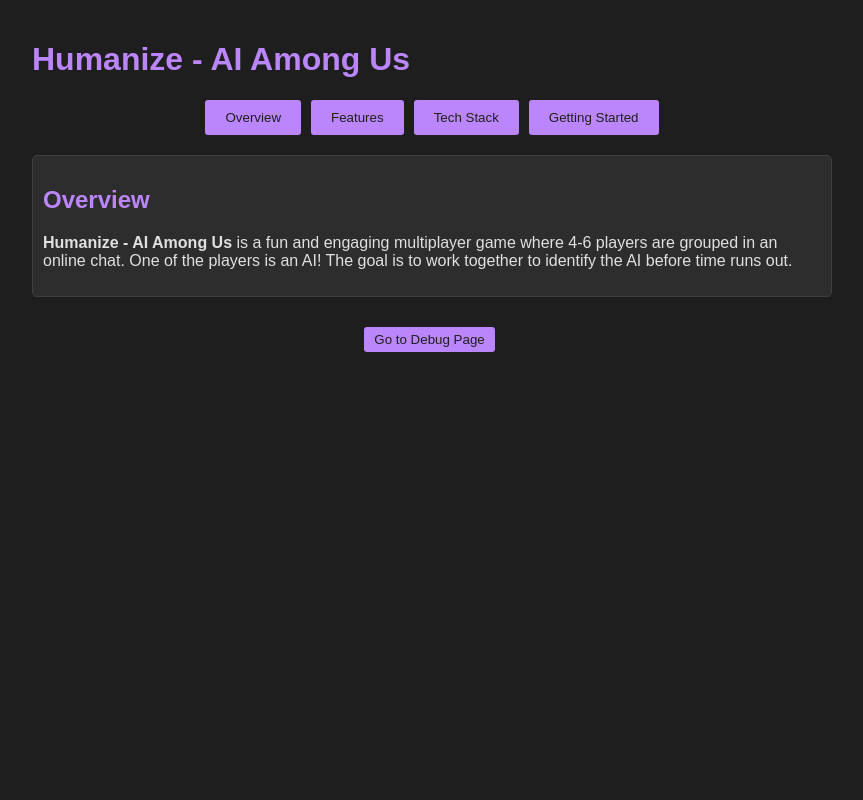
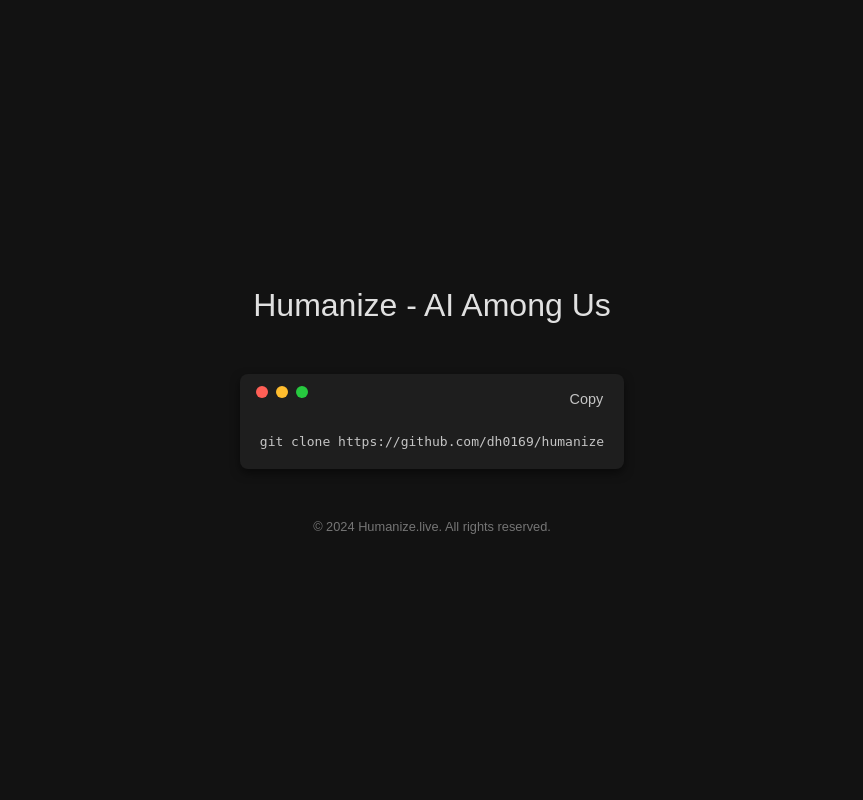
Before and after one commit to dh0169/humanize, a Flask app: page / in a window 1280 px wide. Shown: the whole page, without its empty margins (208-1071 px from the left). Run offline with Flask 3, Linux system fonts and the light colour scheme; parts of the project's set-up code (start-up, migrations or seed data) failed here and were passed over.

Commit message:
index redesign, protoype

```diff
--- a/src/templates/index.html
+++ b/src/templates/index.html
@@ -2,168 +2,133 @@
 <html lang="en">
 <head>
     <meta charset="UTF-8">
-    <meta name="viewport" content="width=device-width, initial-scale=1.0">
     <title>Humanize - AI Among Us</title>
     <style>
         body {
-            font-family: Arial, sans-serif;
-            max-width: 800px;
-            margin: 0 auto;
+            background-color: #121212;
+            color: #e0e0e0;
+            font-family: sans-serif;
+            margin: 0;
+            padding: 0;
+            display: flex;
+            height: 100vh;
+            justify-content: center;
+            align-items: center;
+        }
+
+        .container {
+            text-align: center;
             padding: 20px;
+        }
+
+        h1 {
+            font-size: 2em;
+            font-weight: normal;
+            margin-bottom: 30px;
+        }
+
+        .code-window {
             background-color: #1e1e1e;
-            color: #e0e0e0;
+            color: #c5c5c5;
+            padding: 20px;
+            border-radius: 8px;
+            display: inline-block;
+            text-align: left;
+            margin-top: 20px;
+            position: relative;
+            box-shadow: 0 4px 10px rgba(0, 0, 0, 0.5);
+            font-family: monospace;
         }
-        h1, h2, h3 {
-            color: #bb86fc;
+
+        .code-header {
+            display: flex;
+            gap: 8px;
+            position: absolute;
+            top: 12px;
+            left: 16px;
         }
-        .container {
-            margin-top: 20px;
+
+        .code-header .circle {
+            width: 12px;
+            height: 12px;
+            border-radius: 50%;
         }
-        .tabs {
-            display: flex;
-            justify-content: center;
-            margin-bottom: 20px;
+
+        .code-header .red {
+            background-color: #ff5f56;
         }
-        .tablink {
-            background-color: #bb86fc;
-            color: #1e1e1e;
+
+        .code-header .yellow {
+            background-color: #ffbd2e;
+        }
+
+        .code-header .green {
+            background-color: #27c93f;
+        }
+
+        .copy-button {
+            position: absolute;
+            top: 12px;
+            right: 16px;
+            background: none;
             border: none;
-            padding: 10px 20px;
-            border-radius: 3px;
+            color: #c5c5c5;
             cursor: pointer;
-            margin: 0 5px;
-            transition: background-color 0.3s;
+            font-size: 0.9em;
+            padding: 5px;
         }
-        .tablink:hover {
-            background-color: #a370d8;
+
+        .copy-button:hover {
+            color: #ffffff;
         }
-        .tabcontent {
-            margin-bottom: 20px;
-            padding: 10px;
-            border: 1px solid #3f3f3f;
-            background-color: #2d2d2d;
-            border-radius: 5px;
-            display: none;
+
+        .code-content {
+            margin-top: 40px; /* Adjust to create space for header */
         }
-        .tabcontent.active {
-            display: block;
+
+        pre {
+            margin: 0;
+            font-family: monospace;
+            font-size: 1em;
         }
-        button {
-            margin-top: 10px;
-            margin-right: 5px;
-            background-color: #bb86fc;
-            color: #1e1e1e;
-            border: none;
-            padding: 5px 10px;
-            border-radius: 3px;
-            cursor: pointer;
-        }
-        button:hover {
-            background-color: #a370d8;
-        }
-        .debug-button {
-            display: block;
-            margin: 20px auto;
-            text-align: center;
-        }
-        ul {
-            list-style-type: none;
-            padding: 0;
-        }
-        ul li {
-            margin-bottom: 5px;
-            background-color: #3f3f3f;
-            padding: 5px;
-            border-radius: 3px;
+
+        .footer {
+            margin-top: 50px;
+            font-size: 0.8em;
+            color: #757575;
         }
     </style>
 </head>
 <body>
-    <h1>Humanize - AI Among Us</h1>
     <div class="container">
-        <div class="tabs">
-            <button class="tablink active" onclick="openTab(event, 'Overview')">Overview</button>
-            <button class="tablink" onclick="openTab(event, 'Features')">Features</button>
-            <button class="tablink" onclick="openTab(event, 'TechStack')">Tech Stack</button>
-            <button class="tablink" onclick="openTab(event, 'GettingStarted')">Getting Started</button>
+        <h1>Humanize - AI Among Us</h1>
+        <div class="code-window">
+            <div class="code-header">
+                <div class="circle red"></div>
+                <div class="circle yellow"></div>
+                <div class="circle green"></div>
+            </div>
+            <button class="copy-button" onclick="copyToClipboard()">Copy</button>
+            <div class="code-content">
+                <pre><code id="code-text">git clone https://github.com/dh0169/humanize</code></pre>
+            </div>
         </div>
+        <div class="footer">© 2024 Humanize.live. All rights reserved.</div>
+    </div>
 
-        <div id="Overview" class="tabcontent active">
-            <h2>Overview</h2>
-            <p><strong>Humanize - AI Among Us</strong> is a fun and engaging multiplayer game where 4-6 players are grouped in an online chat. One of the players is an AI! The goal is to work together to identify the AI before time runs out.</p>
-        </div>
-
-        <div id="Features" class="tabcontent">
-            <h2>Features</h2>
-            <ul>
-                <li>4-6 player online multiplayer game</li>
-                <li>AI-powered gameplay</li>
-                <li>Interactive communication and strategy</li>
-                <li>Fun & suspenseful experience</li>
-            </ul>
-        </div>
-
-        <div id="TechStack" class="tabcontent">
-            <h2>Tech Stack</h2>
-            <ul>
-                <li>Python 3.10+</li>
-                <li>LLM integration</li>
-                <li>Pip & Virtual Environments</li>
-            </ul>
-        </div>
-
-        <div id="GettingStarted" class="tabcontent">
-            <h2>Getting Started</h2>
-            <h3>Prerequisites</h3>
-            <ul>
-                <li>Python 3.10+</li>
-                <li>pip</li>
-                <li>Virtualenv</li>
-            </ul>
-            <h3>Installation</h3>
-            <ol>
-                <li>Clone the repository:</li>
-                <pre><code>git clone https://github.com/your-username/humanize.git</code></pre>
-                <li>Create a virtual environment:</li>
-                <pre><code>python3 -m venv venv</code></pre>
-                <li>Activate the virtual environment:</li>
-                <pre><code>source venv/bin/activate  # macOS/Linux</code></pre>
-                <pre><code>.\venv\Scripts\activate  # Windows</code></pre>
-                <li>Install dependencies:</li>
-                <pre><code>pip install -r requirements.txt</code></pre>
-            </ol>
-            <h3>Running the Game</h3>
-            <pre><code>python3 main.py</code></pre>
-        </div>
-
-        <div class="debug-button">
-            <a href="/debug">
-                <button>Go to Debug Page</button>
-            </a>
-        </div>
-    </div>
     <script>
-        function openTab(evt, tabName) {
-            var i, tabcontent, tablinks;
-
-            tabcontent = document.getElementsByClassName("tabcontent");
-            for (i = 0; i < tabcontent.length; i++) {
-                tabcontent[i].classList.remove("active");
-            }
-
-            tablinks = document.getElementsByClassName("tablink");
-            for (i = 0; i < tablinks.length; i++) {
-                tablinks[i].classList.remove("active");
-            }
-
-            document.getElementById(tabName).classList.add("active");
-            evt.currentTarget.classList.add("active");
+        function copyToClipboard() {
+            var codeText = document.getElementById("code-text").innerText;
+            navigator.clipboard.writeText(codeText).then(function() {
+                var copyButton = document.querySelector(".copy-button");
+                copyButton.textContent = "Copied!";
+                setTimeout(function() {
+                    copyButton.textContent = "Copy";
+                }, 2000);
+            }, function(err) {
+                console.error('Could not copy text: ', err);
+            });
         }
-
-        // Set the default tab to open
-        document.addEventListener("DOMContentLoaded", function() {
-            document.querySelector(".tablink.active").click();
-        });
     </script>
 </body>
 </html>
```
Also changed, not shown: API.md (deleted, +0 -186 lines), src/test.py (deleted, +0 -85 lines), .github/workflows/docker-image.yml (deleted), 1 other file.
